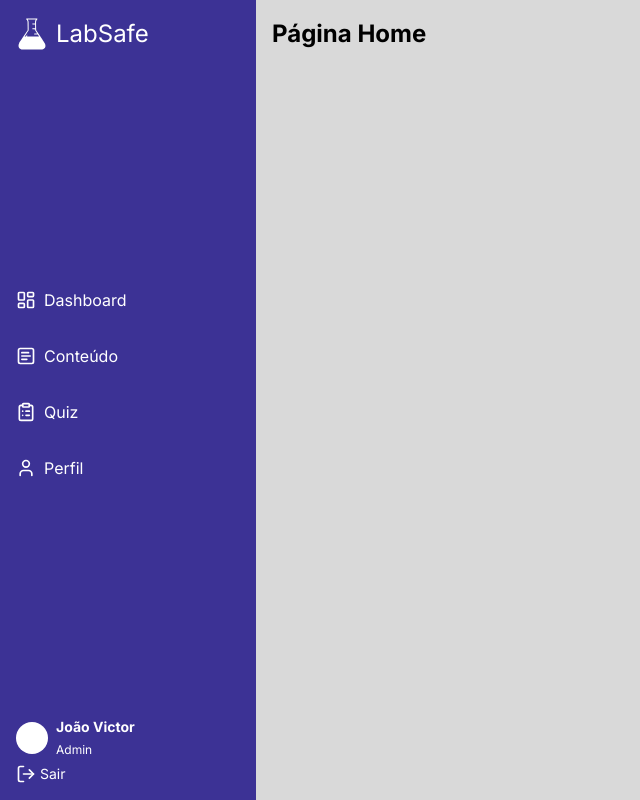
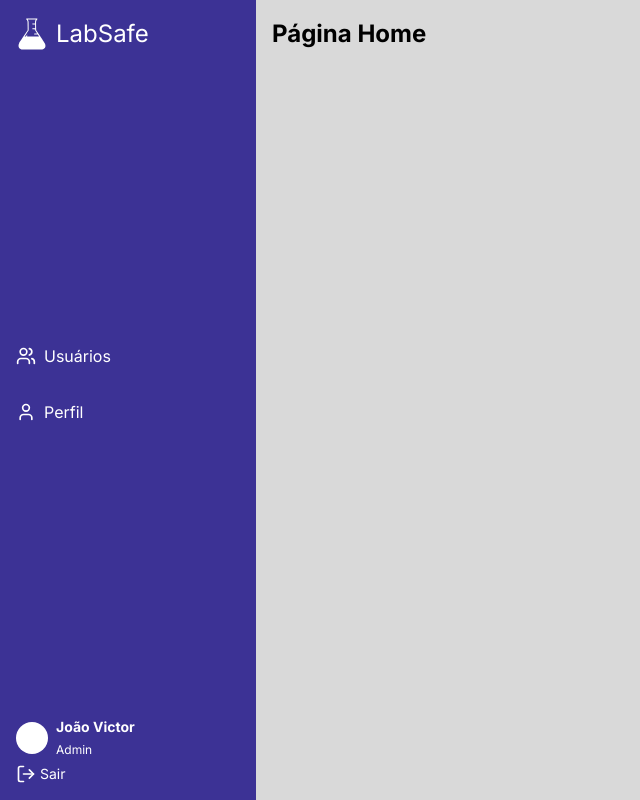
Before and after one commit to goncalvesjv2/labsafe-frontend, a React (Vite) app: page /home in a window 1280 px wide. Shown: the whole page, without its empty margins (0-640 px from the left). Built offline with nearby package versions, Linux system fonts and the light colour scheme; sample sign-in values are in the browser's storage.

Commit message:
feat: adicionando chave e valor para roles

```diff
--- a/src/components/Main.tsx
+++ b/src/components/Main.tsx
@@ -1,3 +1,4 @@
+import { userRole } from "../utils/user";
 import Content from "./Content";
 import Sidebar from "./Sidebar";
 import { Outlet } from "react-router-dom";
@@ -5,7 +6,7 @@ import { Outlet } from "react-router-dom";
 function Main() {
     return (
         <div className="flex">
-            <Sidebar role="PROFESSOR"/>
+            <Sidebar role={userRole.ADMIN}/>
             <main className="flex-1">
                 <Content>
                     <Outlet />
--- a/src/components/Sidebar.tsx
+++ b/src/components/Sidebar.tsx
@@ -1,6 +1,7 @@
 import logo from "../assets/logoLabSafe.svg";
 import { Users, User, LayoutDashboard, SquareText, ClipboardList, LogOut } from "lucide-react";
 import { Link } from "react-router-dom";
+import { userRole, type UserRole } from "../utils/user";
 
 const menuAdmin = [
     {
@@ -57,17 +58,17 @@ const menuStudent = [
 ]
 
 interface SidebarProps {
-    role?: string;
+    role?: UserRole;
 }
 
 function Sidebar({role}: SidebarProps) {
     let menu;
 
-    if (role === "ADMIN") {
+    if (role === userRole.ADMIN) {
         menu = menuAdmin;
-    } else if (role === "PROFESSOR") {
+    } else if (role === userRole.PROFESSOR) {
         menu = menuTeacher;
-    } else if (role === "ALUNO") {
+    } else if (role === userRole.ALUNO) {
         menu = menuStudent;
     }
 
@@ -112,4 +113,4 @@ function Sidebar({role}: SidebarProps) {
     )
 }
 
-export default Sidebar
+export default Sidebar;
--- /dev/null
+++ b/src/utils/user.ts
@@ -0,0 +1,7 @@
+export const userRole = {
+    ADMIN: "Admin",
+    PROFESSOR: "Professor(a)",
+    ALUNO: "Aluno(a)"
+} as const;
+
+export type UserRole = typeof userRole[keyof typeof userRole];
```
